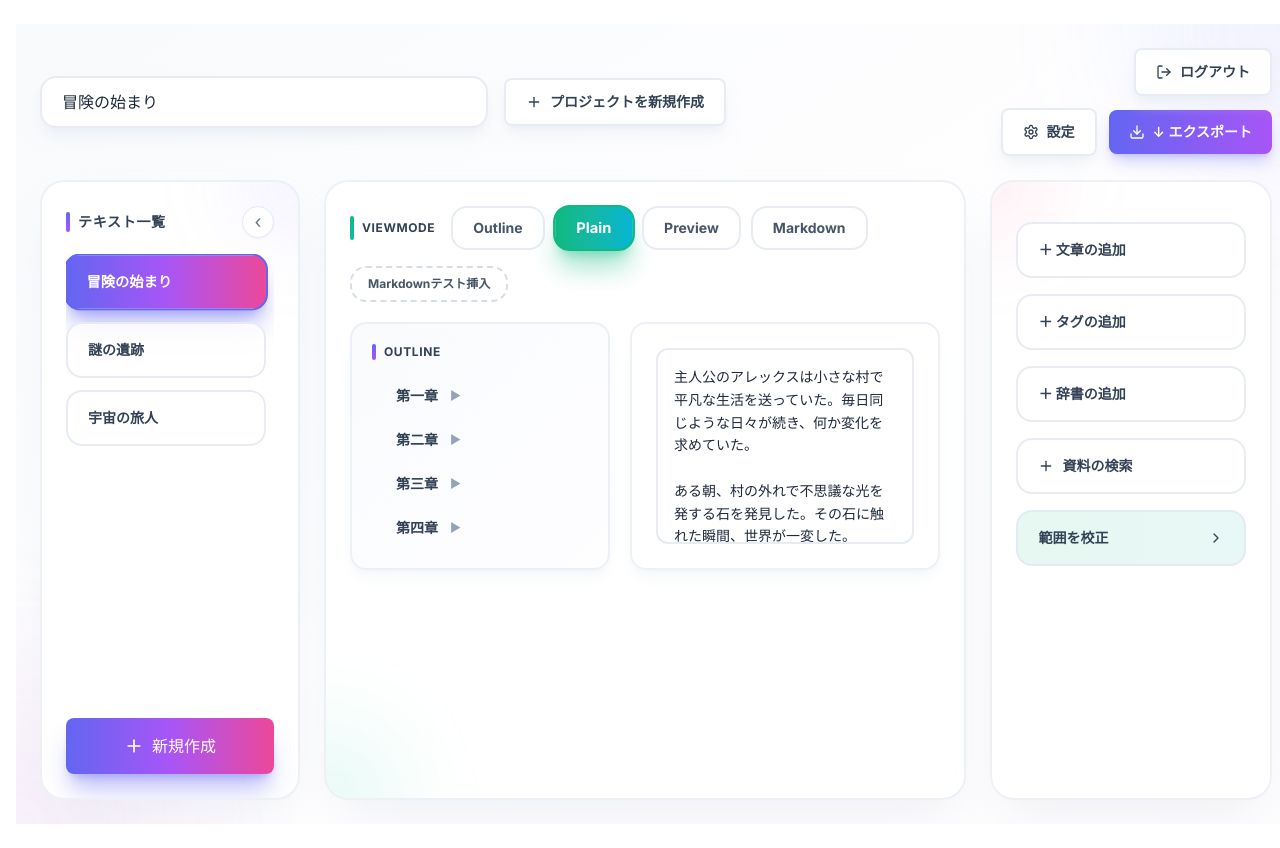
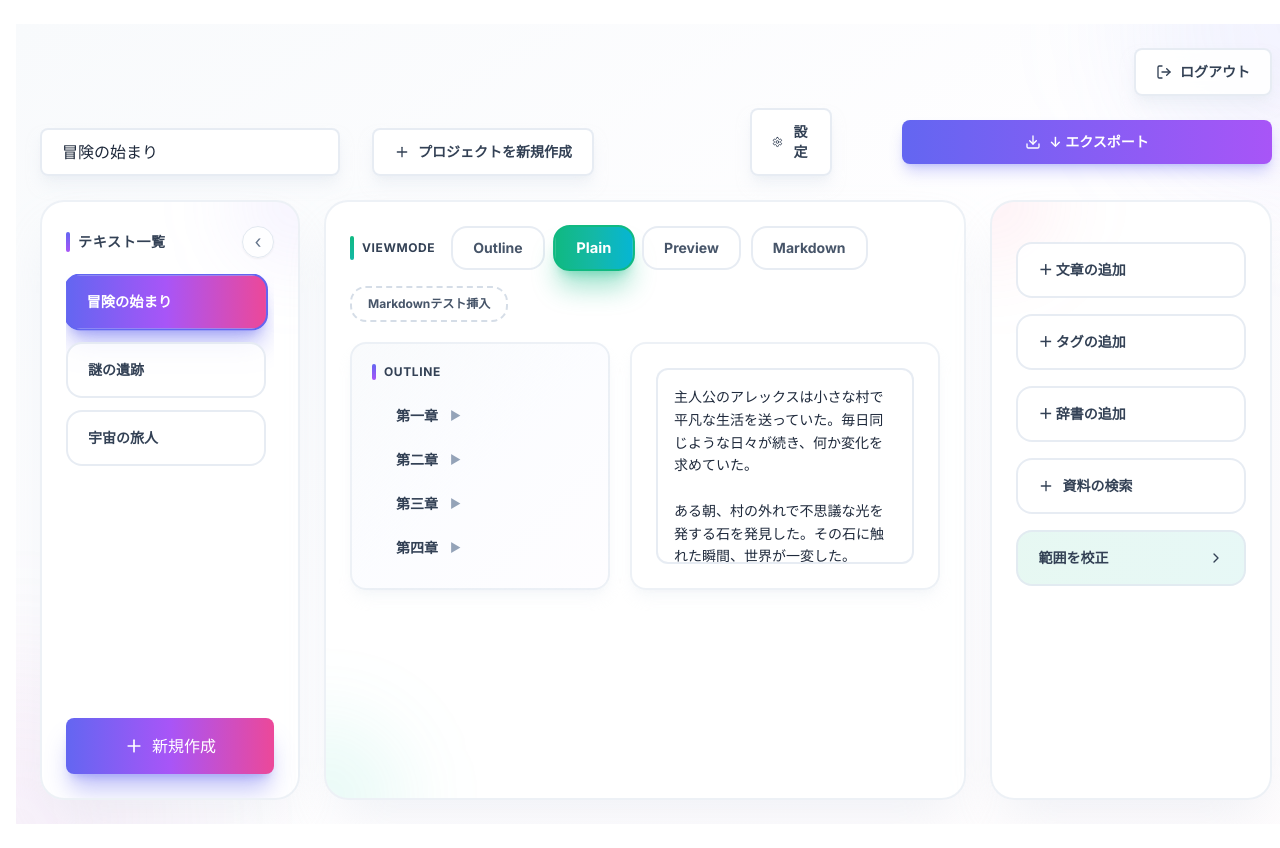
Before and after one commit to KOKOlang0129/buck, a React (Vite) app: page /dashboard in a window 1280 px wide. Built offline with nearby package versions, Linux system fonts and the light colour scheme; sample sign-in values are in the browser's storage.

Commit message:
add commit

```diff
--- a/src/pages/DashboardPage.tsx
+++ b/src/pages/DashboardPage.tsx
@@ -642,15 +642,16 @@ const DashboardPage: React.FC = () => {
       <div className="h-full w-full flex flex-col px-6 py-6 relative z-10">
         {/* Header - ワイヤーフレームに合わせたデザイン */}
         <div className="mb-6 flex-shrink-0">
-          <div className="flex flex-col sm:flex-row sm:items-center sm:justify-between gap-4">
-            <div className="flex items-center gap-4 flex-1">
-              <div className="flex-1 max-w-md">
+          <div className="flex flex-col sm:flex-row sm:items-end sm:justify-between gap-4">
+            {/* 左：プロジェクト名 + 新規作成ボタン */}
+            <div className="flex flex-row items-end gap-8 basis-full sm:basis-[60%]">
+              <div className="flex-1 max-w-[300px]">
                 <input
                   type="text"
                   value={projectName}
                   onChange={(e) => handleProjectNameChange(e.target.value)}
                   placeholder="プロジェクトの名前"
-                  className="w-full px-5 py-3 bg-white/95 backdrop-blur-md border-2 border-slate-200/80 rounded-2xl text-base text-slate-800 placeholder-slate-400 shadow-lg shadow-slate-200/50 hover:shadow-xl hover:shadow-slate-300/50 hover:border-indigo-300/50 focus:outline-none focus:ring-4 focus:ring-indigo-500/20 focus:border-indigo-500 transition-all duration-300"
+                  className="w-full px-5 py-2.5 bg-white/95 backdrop-blur-md border-2 border-slate-200/80 rounded-lg text-base text-slate-800 placeholder-slate-400 shadow-lg shadow-slate-200/50 hover:shadow-xl hover:shadow-slate-300/50 hover:border-indigo-300/50 focus:outline-none focus:ring-4 focus:ring-indigo-500/20 focus:border-indigo-500 transition-all duration-300"
                 />
               </div>
               <div className="flex items-end">
@@ -664,7 +665,8 @@ const DashboardPage: React.FC = () => {
                 </Button>
               </div>
             </div>
-            <div className="flex flex-col items-end gap-3">
+            {/* 右：ログアウト + 設定 + エクスポート */}
+            <div className="flex flex-col items-end gap-3 basis-full sm:basis-[40%]">
               <Button
                 variant="outline"
                 className="px-5 py-3 bg-white/90 backdrop-blur-md border-2 border-slate-200/80 rounded-2xl text-sm font-semibold text-slate-700 shadow-lg shadow-slate-200/50 hover:bg-white hover:shadow-xl hover:shadow-slate-300/50 hover:border-red-300 hover:scale-105 transition-all duration-300 group"
@@ -673,7 +675,7 @@ const DashboardPage: React.FC = () => {
                 <LogOut className="h-4 w-4 mr-2 group-hover:translate-x-1 transition-transform duration-300" />
                 ログアウト
               </Button>
-              <div className="flex items-center gap-3">
+              <div className="flex w-full items-center justify-end gap-[70px]">
                 <Button
                   variant="outline"
                   className="px-5 py-3 bg-white/90 backdrop-blur-md border-2 border-slate-200/80 rounded-2xl text-sm font-semibold text-slate-700 shadow-lg shadow-slate-200/50 hover:bg-white hover:shadow-xl hover:shadow-slate-300/50 hover:border-indigo-300 hover:scale-105 transition-all duration-300 group"
@@ -684,7 +686,7 @@ const DashboardPage: React.FC = () => {
                 </Button>
                 <Button
                   variant="outline"
-                  className="px-5 py-3 bg-gradient-to-r from-indigo-500 to-purple-500 text-white border-0 rounded-2xl text-sm font-semibold shadow-lg shadow-indigo-500/30 hover:shadow-xl hover:shadow-indigo-500/40 hover:scale-105 transition-all duration-300"
+                  className="min-w-[370px] px-6 py-3 bg-gradient-to-r from-indigo-500 to-purple-500 text-white border-0 rounded-2xl text-sm font-semibold shadow-lg shadow-indigo-500/30 hover:shadow-xl hover:shadow-indigo-500/40 hover:scale-105 transition-all duration-300"
                   onClick={handleExportProject}
                 >
                   <Download className="h-4 w-4 mr-2" />
```
Also changed, not shown: 7 other files (tests, documents, lock files or other folders).
